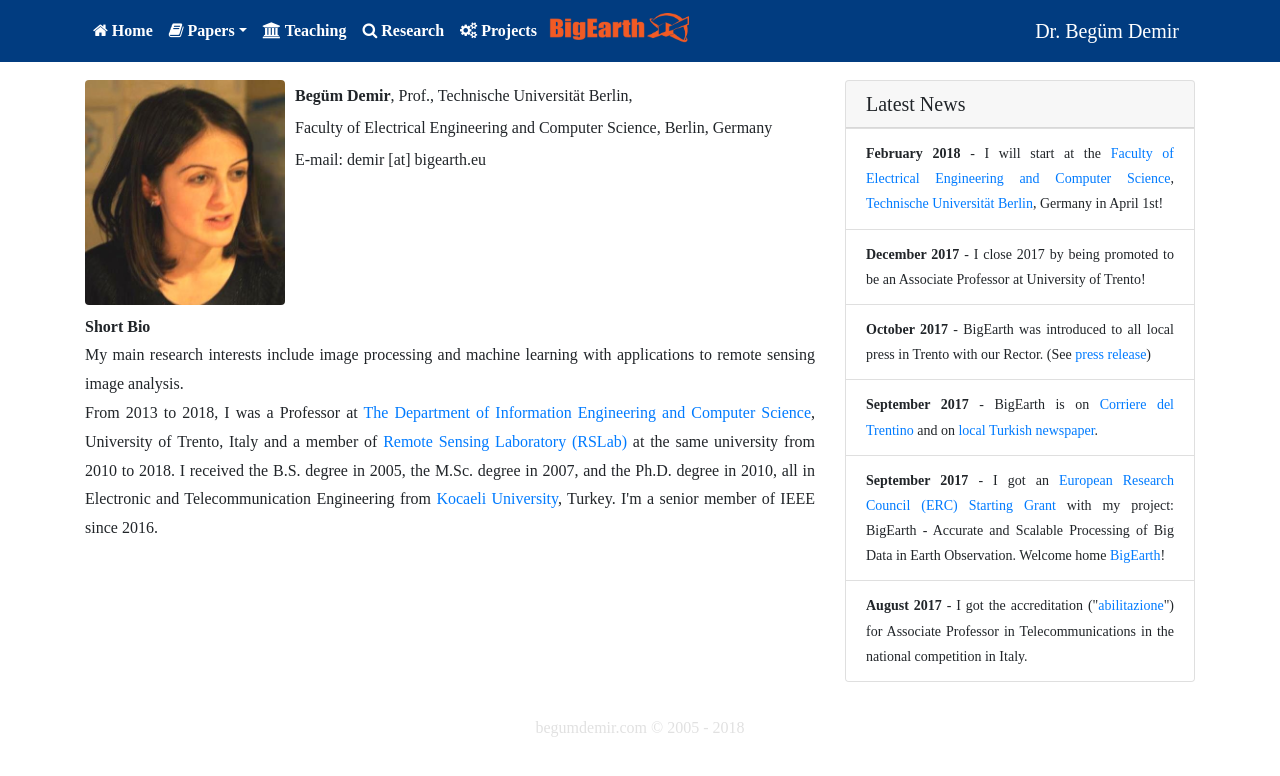
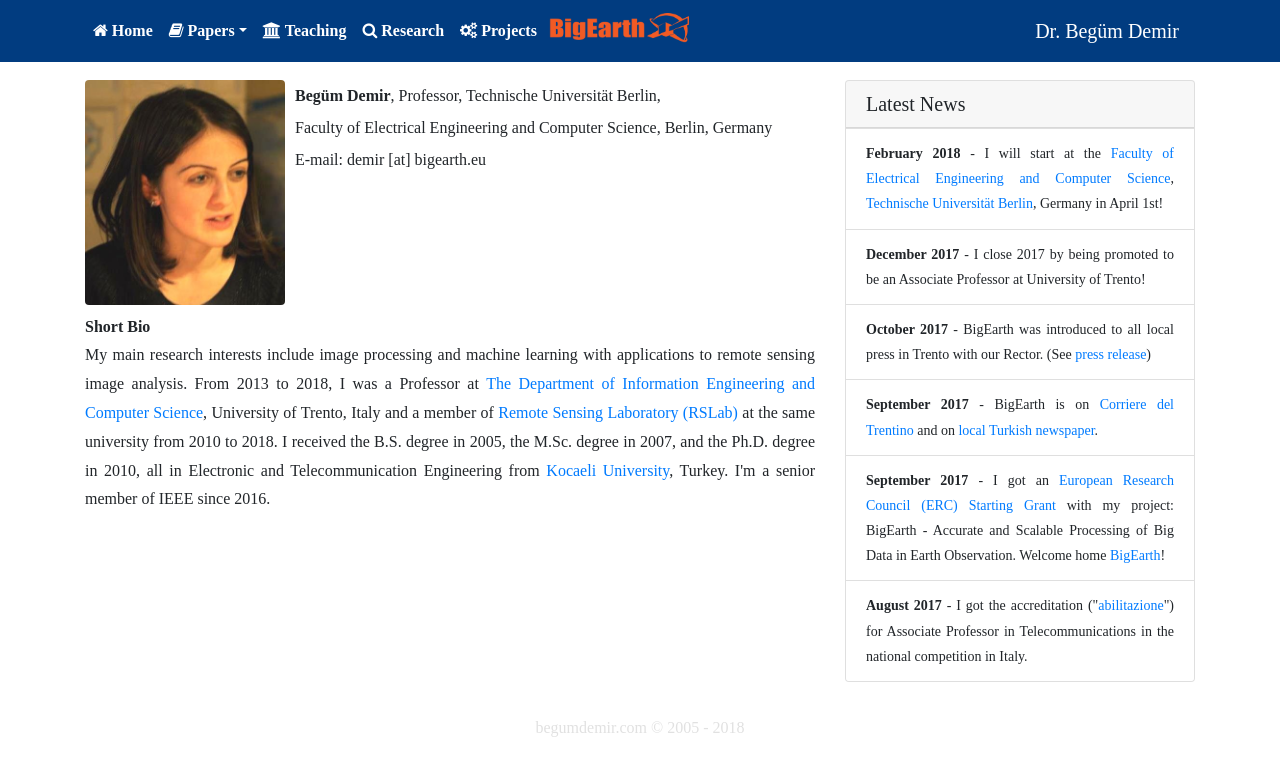
Before and after one commit to zafatar/bd, a Jekyll site: the page built from index.md, in a window 1280 px wide. Shown: the top 776 px of the page. Built offline with Jekyll 4.4.1, drawn with Linux system fonts in a browser that asks for light colours; nearby versions of some CDN libraries; some web fonts are replaced.

Commit message:
index updated

```diff
--- a/index.md
+++ b/index.md
@@ -10,7 +10,7 @@ guid: http://www.begumdemir.com/?page_id=1
 	<div class="row m-0">
 		<img style="margin-right: 10px" src="./assets/images/begum_demir_2.jpg" align="left" width="200px" class="rounded">
 		<p style="line-height: 200%;">
-		<b>Begüm Demir</b>, Prof., Technische Universität Berlin,<br />
+		<b>Begüm Demir</b>, Professor, Technische Universität Berlin,<br />
 		Faculty of Electrical Engineering and Computer Science, Berlin, Germany
 		<br />
 		E-mail: demir [at] bigearth.eu
@@ -21,7 +21,6 @@ guid: http://www.begumdemir.com/?page_id=1
 <p style="line-height: 180%;" class="text-justify">
 <b>Short Bio</b><br>
 My main research interests include image processing and machine learning with applications to remote sensing image analysis.
-<br />
 From 2013 to 2018, I was a Professor at <a href="http://disi.unitn.it" target="_blank">The Department of Information Engineering and Computer Science</a>, University of Trento, Italy and a member of <a href="http://disi.unitn.it/rslab/index.php" target="_blank">Remote Sensing Laboratory (RSLab)</a> at the same university from 2010 to 2018. I received the B.S. degree in 2005, the M.Sc. degree in 2007, and the Ph.D. degree in 2010, all in Electronic and Telecommunication Engineering from <a href="http://www.kocaeli.edu.tr/int/">Kocaeli University</a>, Turkey. I'm a senior member of IEEE since 2016.
 </p>
 	</div>
```
